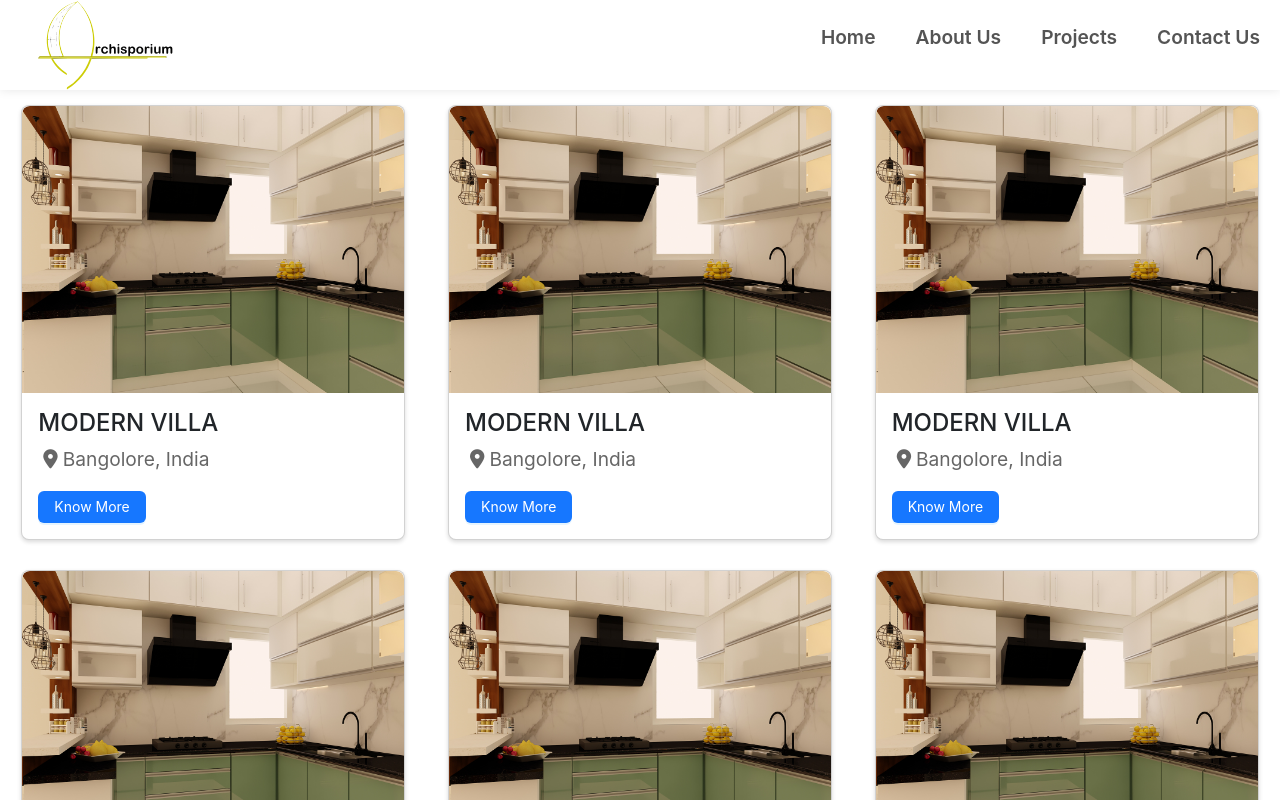
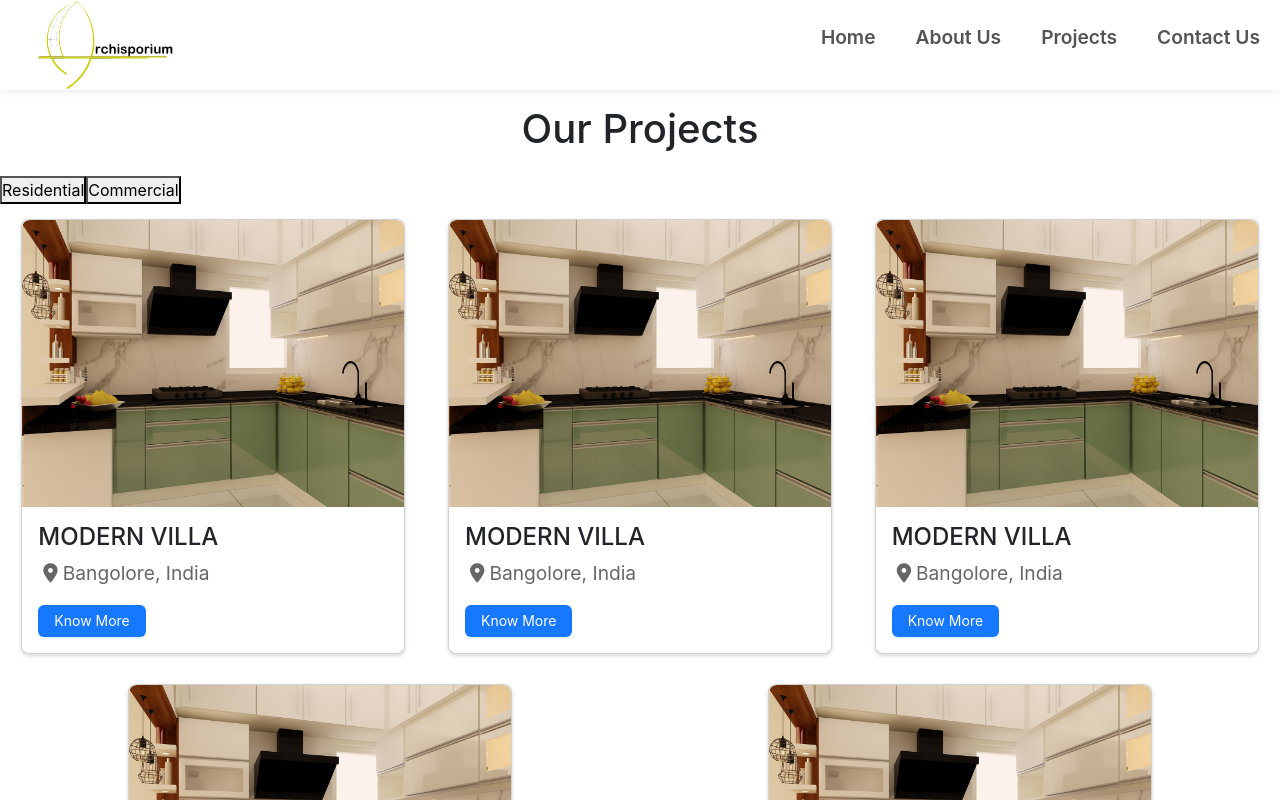
Before and after one commit to harshitvarma638/archisporium, a React (Create React App) app: page / in a window 1280 px wide. Both pictures are taken after a click on the button "Our Projects". Shown: the top 800 px of the page. Built offline with nearby package versions, Linux system fonts and the light colour scheme.

Commit message:
did conditional rendering based on card type.

```diff
--- a/src/App.js
+++ b/src/App.js
@@ -30,9 +30,17 @@ function HomePage() {
           <button onClick={() => setProjectType("Commercial")}>Commercial</button>
         </div>
         <div className="card-container">
-          {/* {filteredProjects.map((project,index) => ( */}
-            {cards}
-          {/* // ))} */}
+          {filteredProjects.map((project,index) => (
+            <Card
+              key={index}
+              coverImg={project.coverImg}
+              title={project.title}
+              address={project.address}
+              images={project.images}
+              description={project.description}
+            >
+            </Card>
+          ))}
         </div>
       </div>
       <Testimonials />
@@ -51,11 +59,32 @@ function aboutpage() {
 }
 
 function ProjectPage() {
+  const [projectType, setProjectType] = useState("Residential");
+
+  const filteredProjects = projectData.filter(project => project.type === projectType);
   return (
     <>
-      <div className="card-container">
-
-        {cards}
+      <div className="projects">
+        <div className="project-title">
+          <h1>Our Projects</h1>
+        </div>
+        <div className="project-selection">
+          <button onClick={()=> setProjectType("Residential")}>Residential</button>
+          <button onClick={() => setProjectType("Commercial")}>Commercial</button>
+        </div>
+        <div className="card-container">
+          {filteredProjects.map((project,index) => (
+            <Card
+              key={index}
+              coverImg={project.coverImg}
+              title={project.title}
+              address={project.address}
+              images={project.images}
+              description={project.description}
+            >
+            </Card>
+          ))}
+        </div>
       </div>
       <Newsletter />
     </>
@@ -71,19 +100,19 @@ function ContactPage() {
   );
 }
 
-const cards = data.map((card, index) => {
-  return (
-    <Card
-      key={index}
-      coverImg={card.coverImg}
-      title={card.title}
-      address={card.address}
-      images={card.images}
-      description={card.description}
-    >
-    </Card>
-  );
-});
+// const card = data.map((card, index) => {
+//   return (
+//             <Card
+//               key={index}
+//               coverImg={card.coverImg}
+//               title={card.title}
+//               address={card.address}
+//               images={card.images}
+//               description={card.description}
+//             >
+//             </Card>
+//   );
+// });
 
 function App() {
 
```
